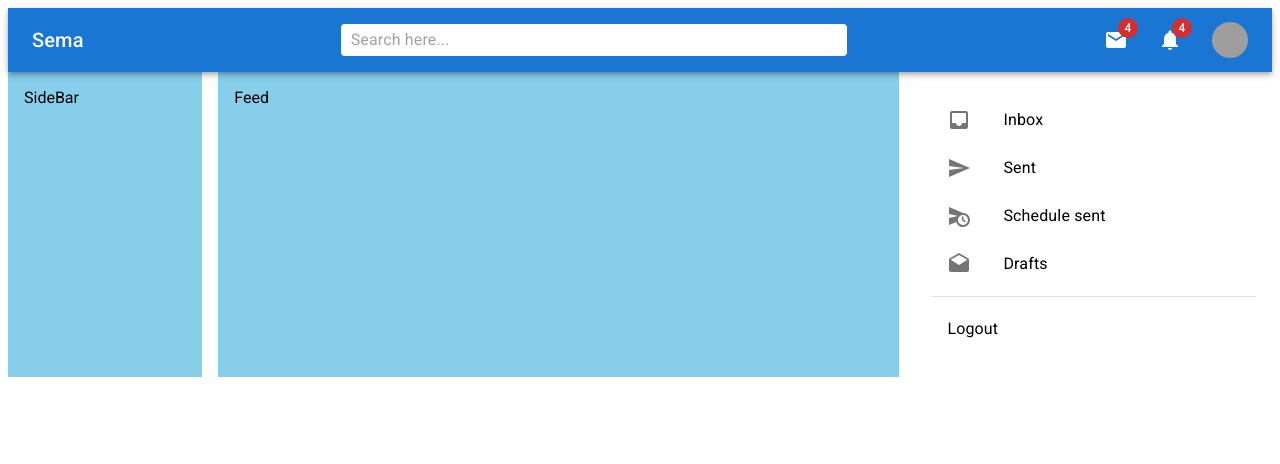
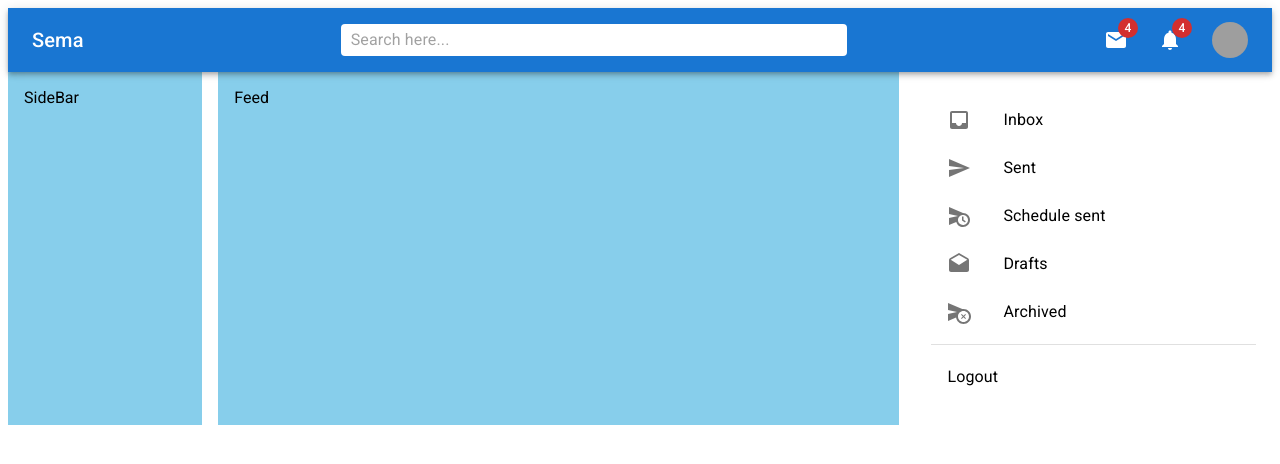
Before and after one commit to wanyuasam/ChapShop, a React (Create React App) app in the folder chapshop/: page / in a window 1280 px wide. Shown: the top 464 px of the page. Built offline with nearby package versions, Linux system fonts and the light colour scheme; grey boxes are pictures that could not be loaded.

Commit message:
work on on the right bar

```diff
--- a/chapshop/src/components/RightBar.jsx
+++ b/chapshop/src/components/RightBar.jsx
@@ -10,7 +10,7 @@ import InboxIcon from '@mui/icons-material/Inbox';
 import DraftsIcon from '@mui/icons-material/Drafts';
 import SendIcon from '@mui/icons-material/Send';
 import ScheduleSendIcon from '@mui/icons-material/ScheduleSend';
-
+import CancelScheduleSendIcon from '@mui/icons-material/CancelScheduleSend';
 
 const RightBar = () => {
   return (
@@ -49,6 +49,14 @@ const RightBar = () => {
               <ListItemText primary="Drafts" />
             </ListItemButton>
           </ListItem>
+          <ListItem disablePadding>
+            <ListItemButton>
+              <ListItemIcon>
+                <CancelScheduleSendIcon />
+              </ListItemIcon>
+              <ListItemText primary="Archived" />
+            </ListItemButton>
+          </ListItem>
         </List>
       </nav>
       <Divider />
```
